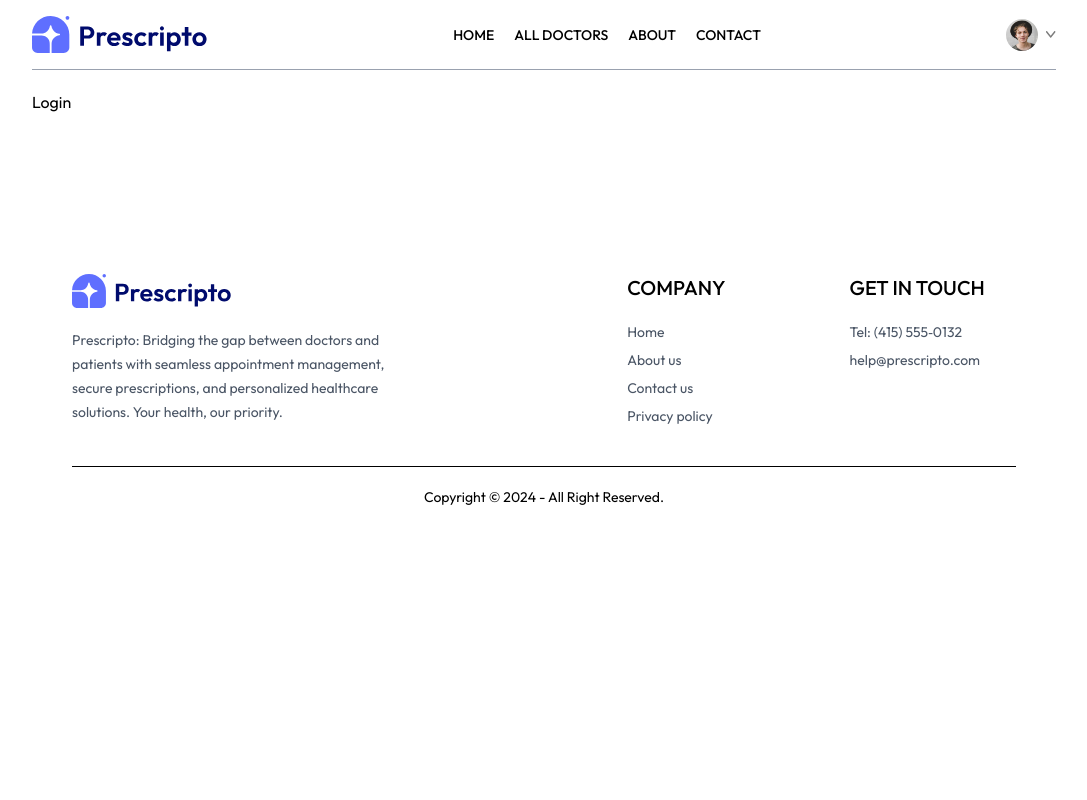
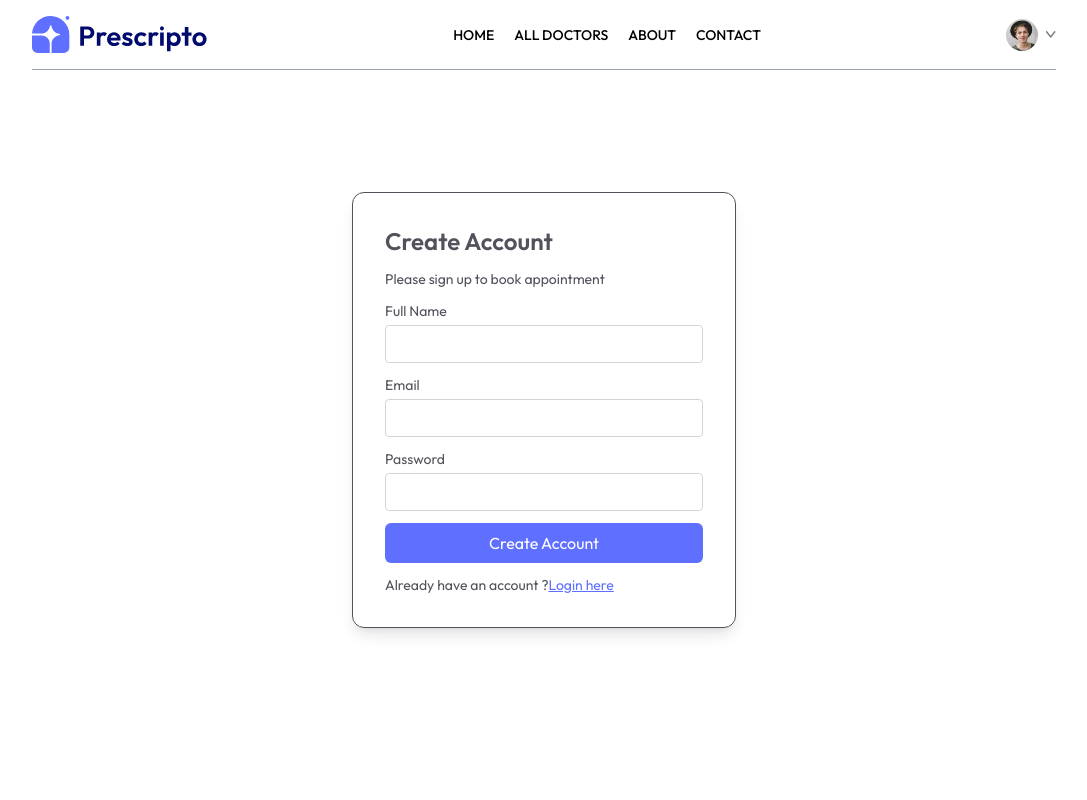
Before and after one commit to codingwithriha/Doct, a React (Vite) app in the folder frontend/: page /login in a window 1280 px wide. Shown: the top 800 px of the page, without its empty margins (96-1183 px from the left). Built offline with nearby package versions, Linux system fonts and the light colour scheme; a web font is replaced by a local one.

Commit message:
feat: comple create account UI

```diff
--- a/frontend/src/components/Navbar.jsx
+++ b/frontend/src/components/Navbar.jsx
@@ -12,19 +12,19 @@
       <ul className="hidden md:flex items-start gap-5 font-medium ">
         <NavLink to="/">
           <li className="py-1 ">HOME</li>
-          <hr className="border-none outline-none h-0.5 bg-[#5f6FFF] w-3/5 m-auto hidden" />
+          <hr className="border-none outline-none h-0.5 bg-primary w-3/5 m-auto hidden" />
         </NavLink>
         <NavLink to="/doctors">
           <li className="py-1 ">ALL DOCTORS</li>
-          <hr className="border-none outline-none h-0.5 bg-[#5f6FFF] w-3/5 m-auto hidden" />
+          <hr className="border-none outline-none h-0.5 bg-primary w-3/5 m-auto hidden" />
         </NavLink>
         <NavLink to="/about">
           <li className="py-1 ">ABOUT</li>
-          <hr className="border-none outline-none h-0.5 bg-[#5f6FFF] w-3/5 m-auto hidden" />
+          <hr className="border-none outline-none h-0.5 bg-primary w-3/5 m-auto hidden" />
         </NavLink>
         <NavLink to="/contact">
           <li className="py-1 ">CONTACT</li>
-          <hr className="border-none outline-none h-0.5 bg-[#5f6FFF] w-3/5 m-auto hidden" />
+          <hr className="border-none outline-none h-0.5 bg-primary w-3/5 m-auto hidden" />
         </NavLink>
       </ul>
       <div className="flex items-center gap-4">
@@ -44,7 +44,7 @@
           :
           <button
             onClick={() => navigate("/login")}
-            className="bg-[#5f6FFF] text-white px-8 py-3 rounded-full font-light hidden md:block"
+            className="bg-primary text-white px-8 py-3 rounded-full font-light hidden md:block"
           >
             Create account
           </button>
--- a/frontend/src/pages/Login.jsx
+++ b/frontend/src/pages/Login.jsx
@@ -1,9 +1,134 @@
-import React from 'react'
+import { useContext, useEffect, useState } from "react";
+import { AppContext } from "../context/AppContext";
+import axios from "axios";
+import { toast } from "react-toastify";
+import { useNavigate } from "react-router-dom";
 
 const Login = () => {
+  const { backendUrl, token, setToken } = useContext(AppContext);
+  const navigate = useNavigate();
+
+  const [state, setState] = useState("Sign Up");
+
+  const [email, setEmail] = useState("");
+  const [password, setPassword] = useState("");
+  const [name, setName] = useState("");
+
+  const onSubmitHandler = async (event) => {
+    event.preventDefault();
+    try {
+      if (state === "Sign Up") {
+        const { data } = await axios.post(backendUrl + "/api/user/register", {
+          name,
+          password,
+          email,
+        });
+        console.log("data:", data);
+        if (data.success) {
+          localStorage.setItem("token", data.token);
+          setToken(data.token);
+          toast.success(data.message);
+        } else {
+          toast.error(data.message);
+        }
+      } else {
+        const { data } = await axios.post(backendUrl + "/api/user/login", {
+          password,
+          email,
+        });
+
+        if (data.success) {
+          localStorage.setItem("token", data.token);
+          setToken(data.token);
+        } else {
+          toast.error(data.message);
+        }
+      }
+    } catch (error) {
+      console.log("error:", error);
+      toast.error(error.message);
+    }
+  };
+
+  useEffect(() => {
+    if (token) {
+      navigate("/");
+    }
+  }, [token]);
   return (
-    <div>Login</div>
-  )
-}
+    <form onSubmit={onSubmitHandler} className="min-h-[80vh] flex items-center">
+      <div className="flex flex-col gap-3 m-auto items-start p-8 min-w-[320px] sm:min-w-96 border rounded-xl text-zinc-600 text-sm shadow-lg ">
+        <p className="text-2xl font-semibold">
+          {state === "Sign Up" ? "Create Account" : "Login"}
+        </p>
+        <p>
+          Please {state === "Sign Up" ? "sign up" : "log in"} to book
+          appointment
+        </p>
 
-export default Login
+        {state === "Sign Up" && (
+          <div className="w-full">
+            <p>Full Name</p>
+            <input
+              className="border border-zinc-300 rounded w-full p-2 mt-1"
+              type="text"
+              onChange={(e) => setName(e.target.value)}
+              value={name}
+              required
+            />
+          </div>
+        )}
+
+        <div className="w-full">
+          <p>Email</p>
+          <input
+            className="border border-zinc-300 rounded w-full p-2 mt-1"
+            type="email"
+            onChange={(e) => setEmail(e.target.value)}
+            value={email}
+            required
+          />
+        </div>
+        <div className="w-full">
+          <p>Password</p>
+          <input
+            className="border border-zinc-300 rounded w-full p-2 mt-1"
+            type="password"
+            onChange={(e) => setPassword(e.target.value)}
+            value={password}
+            required
+          />
+        </div>
+        <button
+          type="submit"
+          className="bg-primary text-white w-full py-2 rounded-md text-base"
+        >
+          {state === "Sign Up" ? "Create Account" : "Login"}
+        </button>
+        {state === "Sign Up" ? (
+          <p className="">
+            Already have an account ?
+            <span
+              onClick={() => setState("Login")}
+              className="text-primary underline cursor-pointer"
+            >
+              Login here
+            </span>
+          </p>
+        ) : (
+          <p>
+            Create an new account ?
+            <span
+              onClick={() => setState("Sign Up")}
+              className="text-primary underline cursor-pointer"
+            >
+              Click here
+            </span>
+          </p>
+        )}
+      </div>
+    </form>
+  );
+};
+
+export default Login;
```
